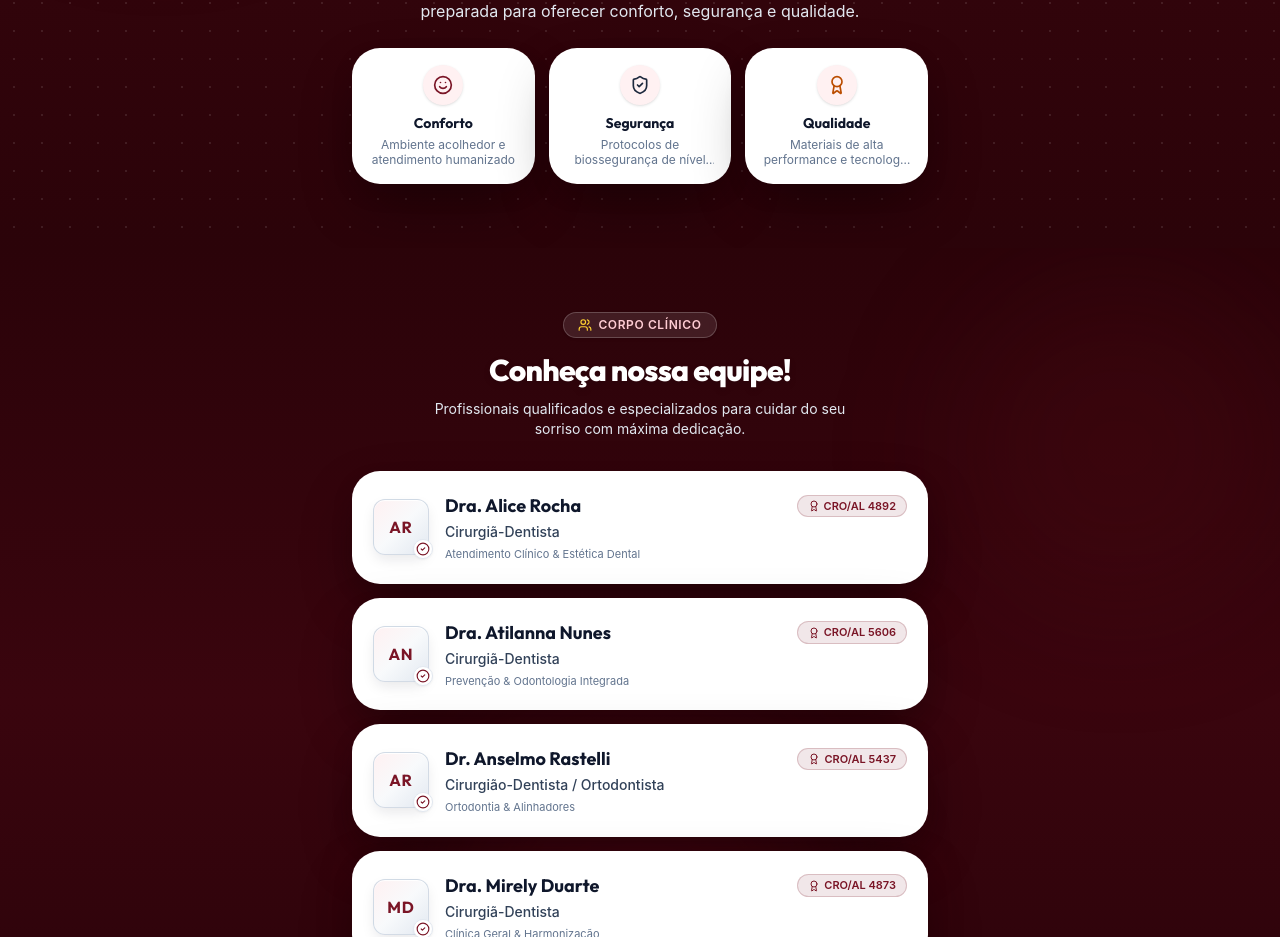
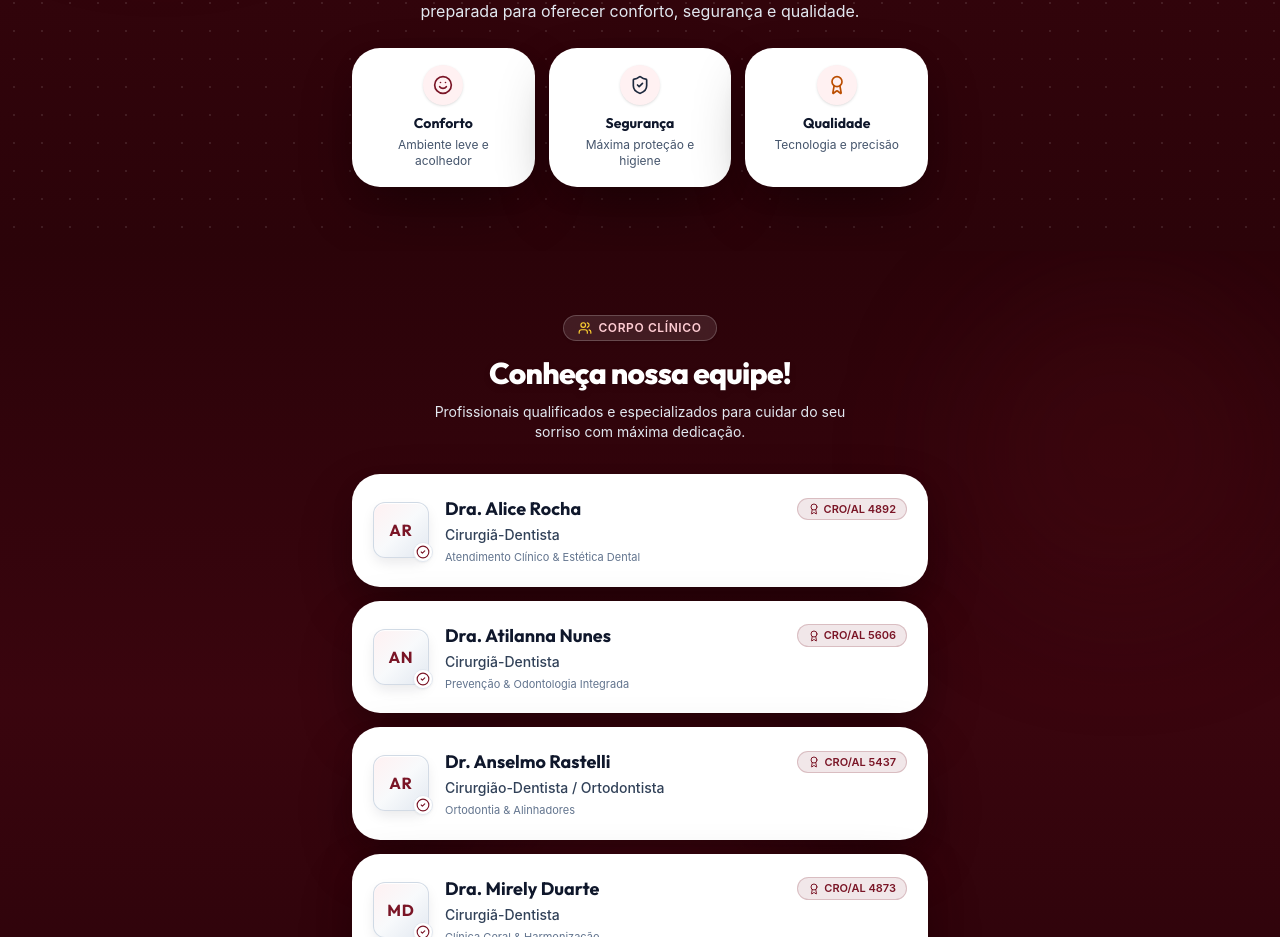
Before and after one commit to marlonferreirabr1-beep/Cl-nica-antares, a React (Vite) app: page / in a window 1280 px wide. Shown: the part 1629-2566 px from the top of the page. Built offline with nearby package versions, Linux system fonts and the light colour scheme.

Commit message:
feat: update about section highlights
Refine descriptive text for better readability and adjust styling for improved text clarity.

```diff
--- a/src/components/AboutSection.tsx
+++ b/src/components/AboutSection.tsx
@@ -63,7 +63,7 @@ export const AboutSection: React.FC = () => {
     {
       icon: Smile,
       title: 'Conforto',
-      desc: 'Ambiente acolhedor e atendimento humanizado',
+      desc: 'Ambiente leve e acolhedor',
       color: 'from-rose-50 to-white',
       border: 'border-rose-100',
       iconColor: 'text-[#7A1526]'
@@ -71,7 +71,7 @@ export const AboutSection: React.FC = () => {
     {
       icon: ShieldCheck,
       title: 'Segurança',
-      desc: 'Protocolos de biossegurança de nível hospitalar',
+      desc: 'Máxima proteção e higiene',
       color: 'from-slate-50 to-white',
       border: 'border-slate-100',
       iconColor: 'text-slate-800'
@@ -79,7 +79,7 @@ export const AboutSection: React.FC = () => {
     {
       icon: Award,
       title: 'Qualidade',
-      desc: 'Materiais de alta performance e tecnologia moderna',
+      desc: 'Tecnologia e precisão',
       color: 'from-amber-50 to-white',
       border: 'border-amber-100',
       iconColor: 'text-amber-700'
@@ -296,7 +296,7 @@ export const AboutSection: React.FC = () => {
                 <h3 className="font-heading font-bold text-xs sm:text-sm text-slate-900">
                   {item.title}
                 </h3>
-                <p className="mt-1 text-[10px] sm:text-xs text-slate-500 line-clamp-2 leading-tight">
+                <p className="mt-1 text-[10px] sm:text-xs text-slate-600 leading-snug">
                   {item.desc}
                 </p>
               </div>
```
